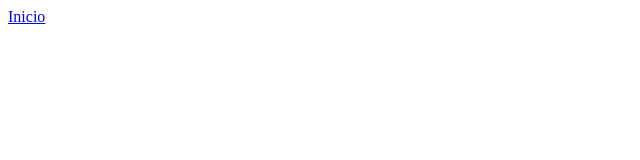
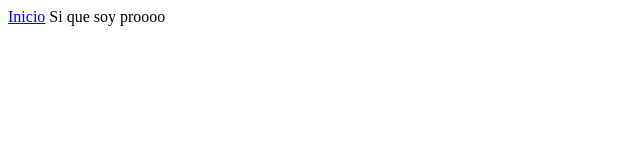
Before and after one commit to ivboiev/ivboiev.github.io, a plain HTML site: page registration.html in a window 1280 px wide. Shown: the whole page, without its empty margins (0-640 px from the left). Drawn offline with Linux system fonts and the light colour scheme.

Commit message:
to subdominio 2

```diff
--- a/registration.html
+++ b/registration.html
@@ -7,6 +7,6 @@
     <title>Document</title>
 </head>
 <body>
-
+    Si que soy proooo
 </body>
 </html>
```
